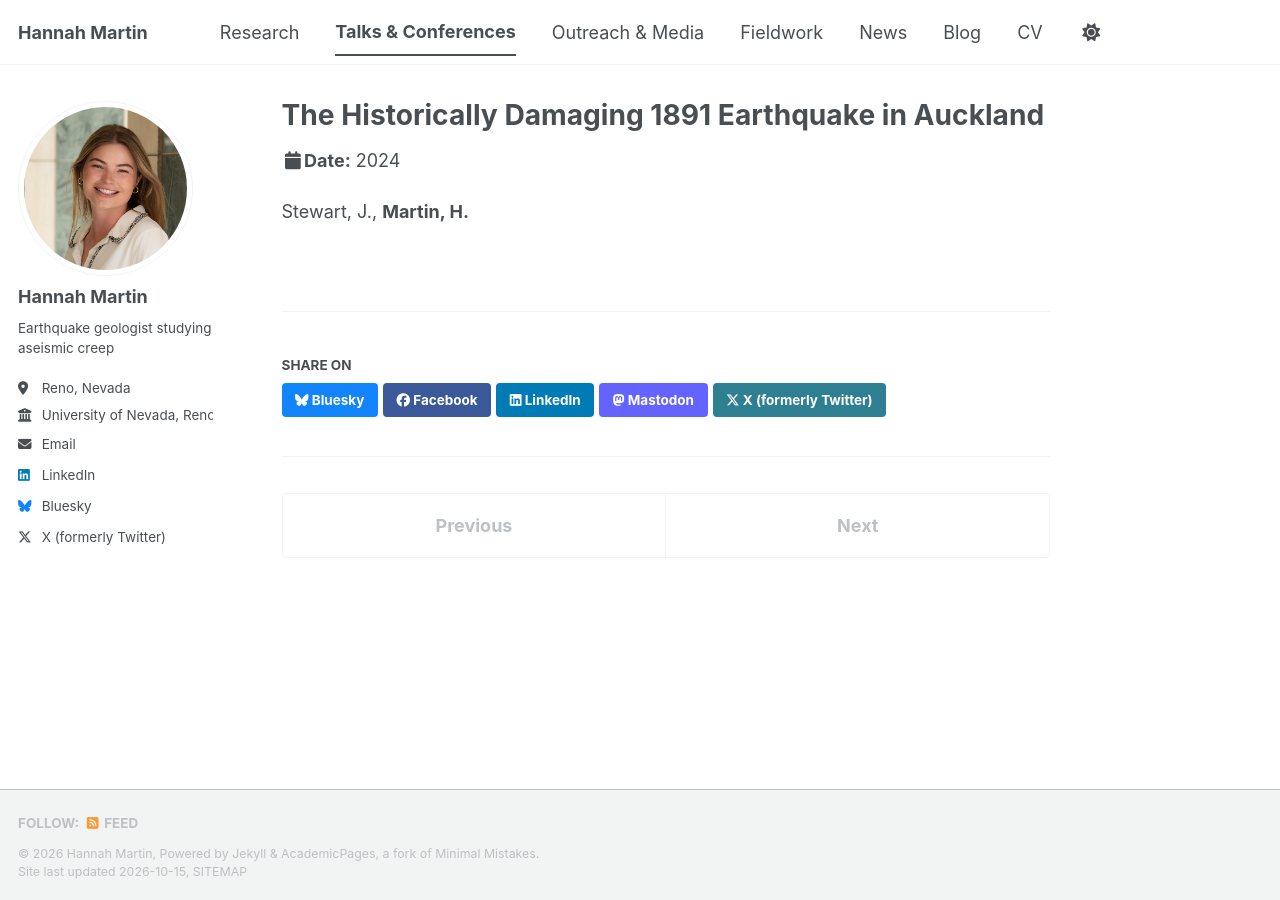
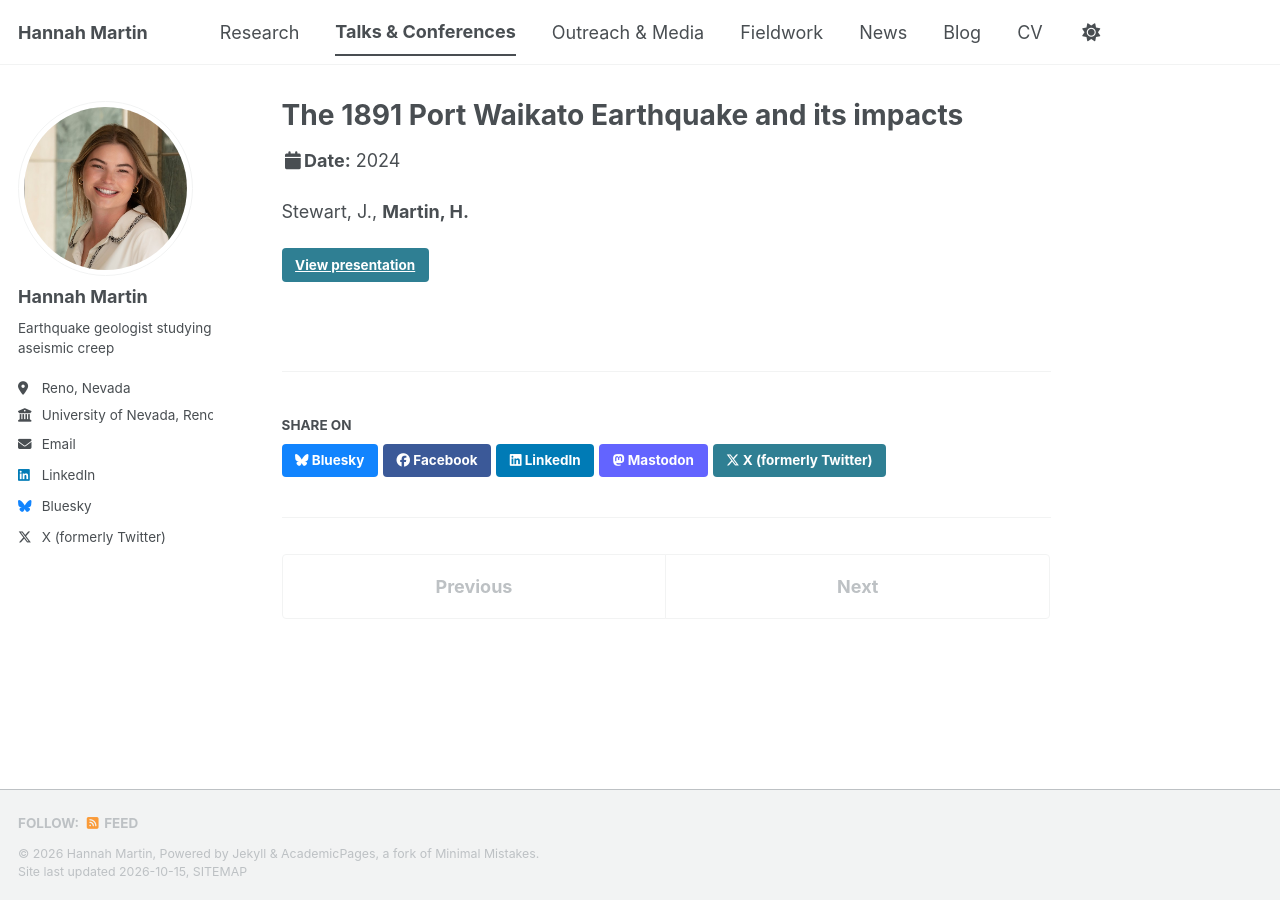
Before and after one commit to HannahMartinGeology/hannahmartingeology.github.io, a Jekyll site: the page built from _talks/2024-devorum-1891-earthquake.md, in a window 1280 px wide. Built offline with Jekyll 4.4.1, drawn with Linux system fonts in a browser that asks for light colours; a style sheet for code colours, icons or effects is not loaded.

Commit message:
Link talks to presentations and abstracts; rename 1891 talk
Co-Authored-By: Claude Opus 5.5 (1M context) <noreply@anthropic.com>
Claude-Session: https://claude.ai/code/session_01DgkcoPr1qNd1CjQ2i3f6tK

```diff
--- a/_includes/archive-single-talk.html
+++ b/_includes/archive-single-talk.html
@@ -37,6 +37,7 @@
     {% endif %}
     {% if post.date %}<p class="page__meta"><i class="fa fa-clock" aria-hidden="true"></i> {{ post.date | date: '%Y' }}</p>{% endif %}
     {% if post.venue %}<p class="archive__item-excerpt" itemprop="description">{{post.type}}, {{ post.venue }},  {{post.location}} {% endif %}
+    {% if post.resource_url %}<p class="archive__item-excerpt"><a href="{{ post.resource_url }}">{{ post.resource_label | default: "View presentation" }}</a></p>{% endif %}
     {% if post.excerpt %}<p class="archive__item-excerpt" itemprop="description">{{ post.excerpt | markdownify }}</p>{% endif %}
   </article>
 </div>
--- a/_layouts/talk.html
+++ b/_layouts/talk.html
@@ -42,6 +42,7 @@ layout: default
 
       <section class="page__content" itemprop="text">
         {{ content }}
+        {% if page.resource_url %}<p><a href="{{ page.resource_url }}" class="btn">{{ page.resource_label | default: "View presentation" }}</a></p>{% endif %}
         {% if page.link %}<div><a href="{{ page.link }}" class="btn">{{ site.data.ui-text[site.locale].ext_link_label | default: "Direct Link" }}</a></div>{% endif %}
       </section>
 
--- a/_talks/2024-devorum-1891-earthquake.md
+++ b/_talks/2024-devorum-1891-earthquake.md
@@ -1,11 +1,13 @@
 ---
-title: "The Historically Damaging 1891 Earthquake in Auckland"
+title: "The 1891 Port Waikato Earthquake and its impacts"
 collection: talks
 type: "Presentation"
 permalink: /talks/2024-devorum-1891-earthquake
 venue: "DEVORUM"
 date: 2024-11-01
 location: "Auckland, New Zealand"
+resource_url: "https://auckland.figshare.com/articles/presentation/The_1891_Port_Waikato_Earthquake_and_its_impacts/28426136?file=52393055"
+resource_label: "View presentation"
 ---
 
 Stewart, J., **Martin, H.**
```
Also changed, not shown: _talks/2023-devorum-avf-seismicity.md (+2 -0 lines), _talks/2023-gsnz-mangatangi.md (+2 -0 lines).
